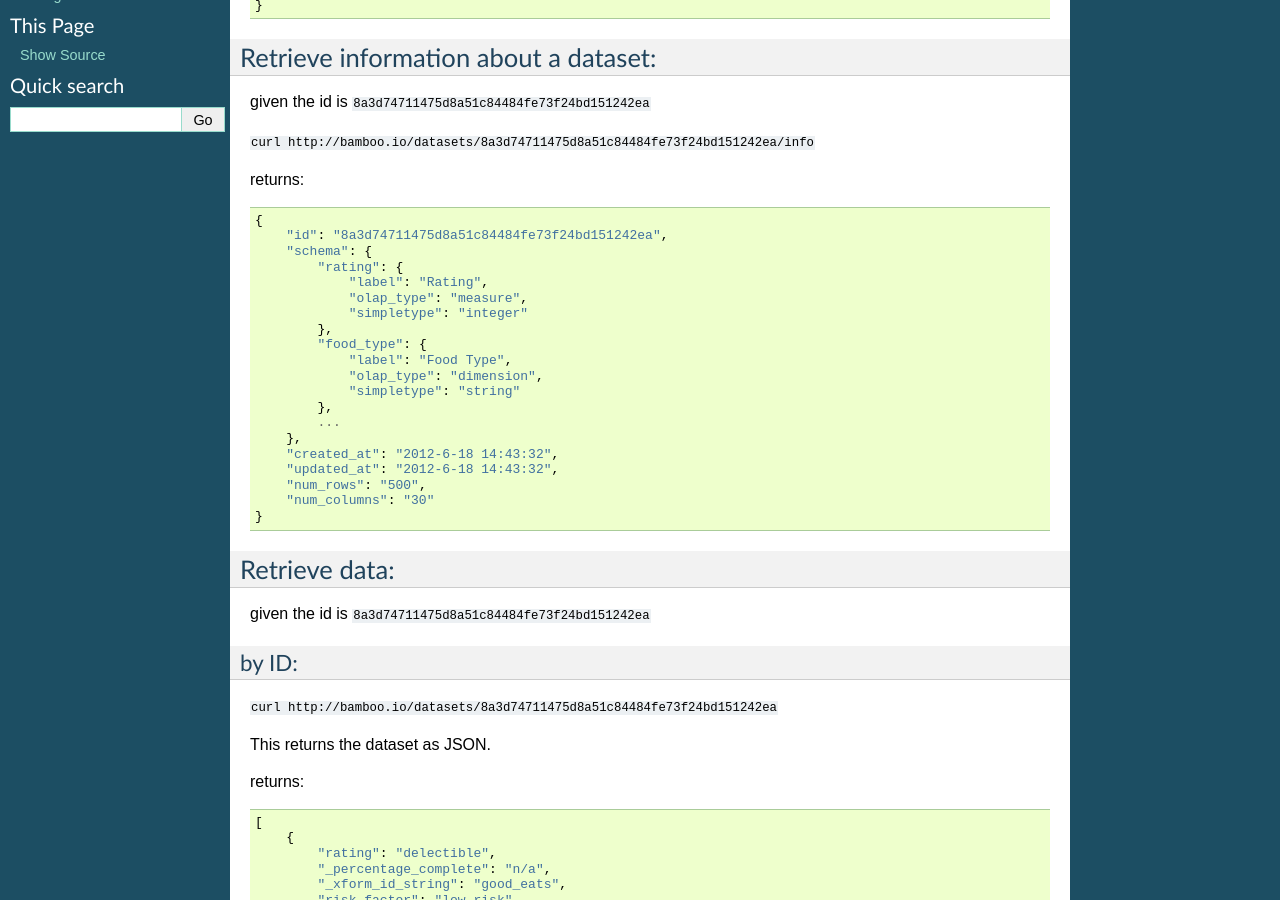
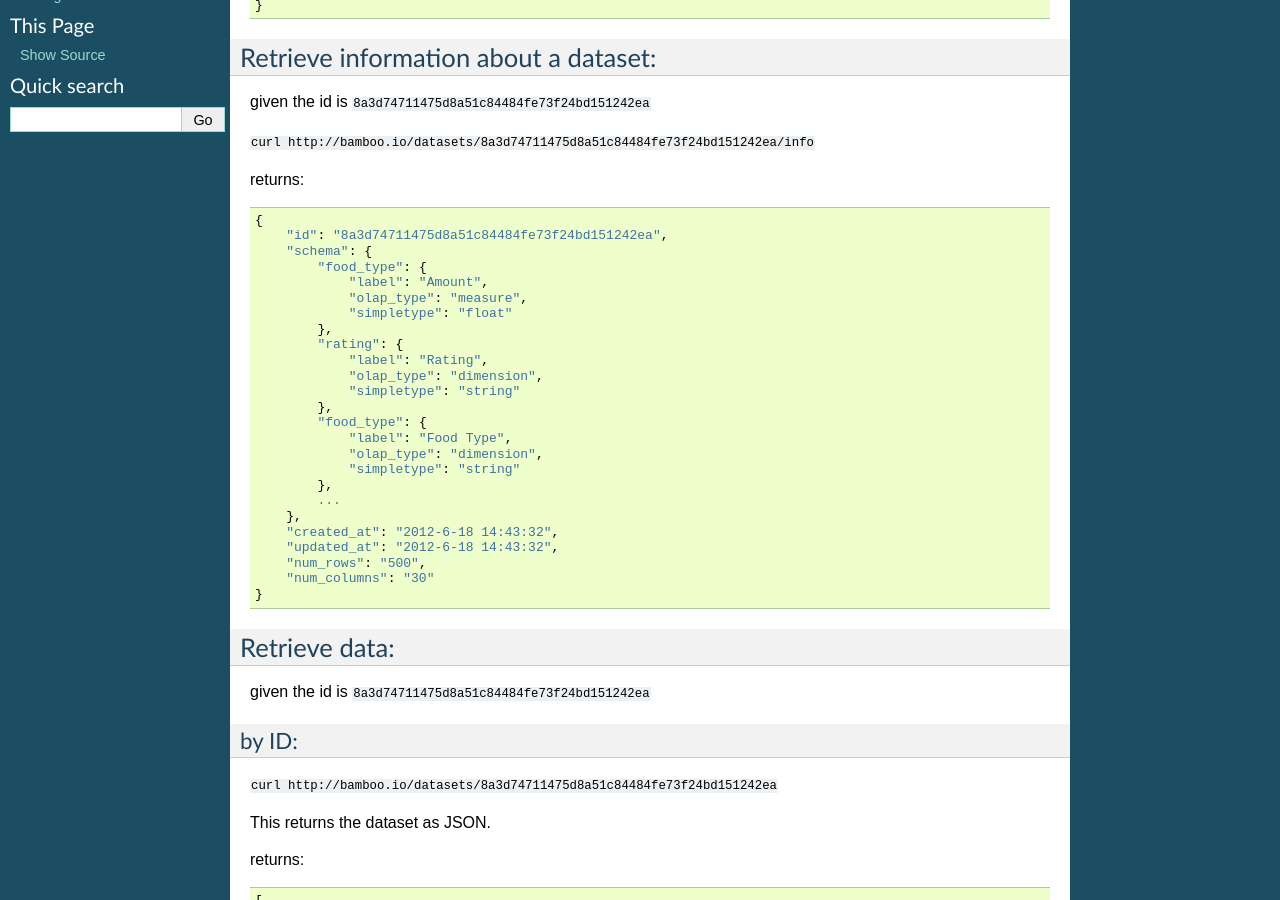
Before and after one commit to pld/bamboo, a Sphinx documentation site: the page built from docs/basic_commands.rst, in a window 1280 px wide and 900 px high, scrolled down 657 px. Built offline with Sphinx 7.4.7, drawn with Linux system fonts in a browser that asks for light colours; formulas are drawn with MathJax 3.

Commit message:
update basic commands

```diff
--- a/docs/basic_commands.rst
+++ b/docs/basic_commands.rst
@@ -46,10 +46,15 @@ returns::
     {
         "id": "8a3d74711475d8a51c84484fe73f24bd151242ea",
         "schema": {
+            "food_type": {
+                "label": "Amount",
+                "olap_type": "measure",
+                "simpletype": "float"
+            },
             "rating": {
                 "label": "Rating",
-                "olap_type": "measure",
-                "simpletype": "integer"
+                "olap_type": "dimension",
+                "simpletype": "string"
             },
             "food_type": {
                 "label": "Food Type",
```
